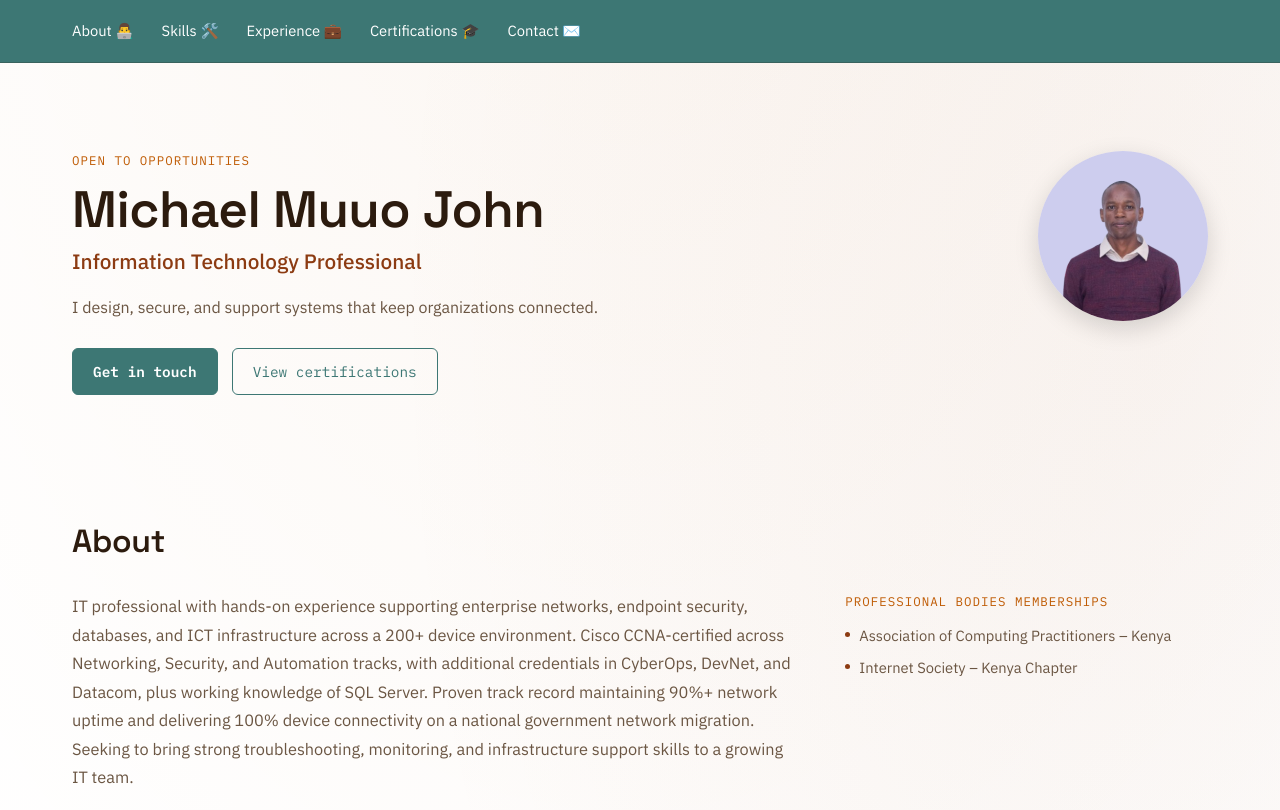
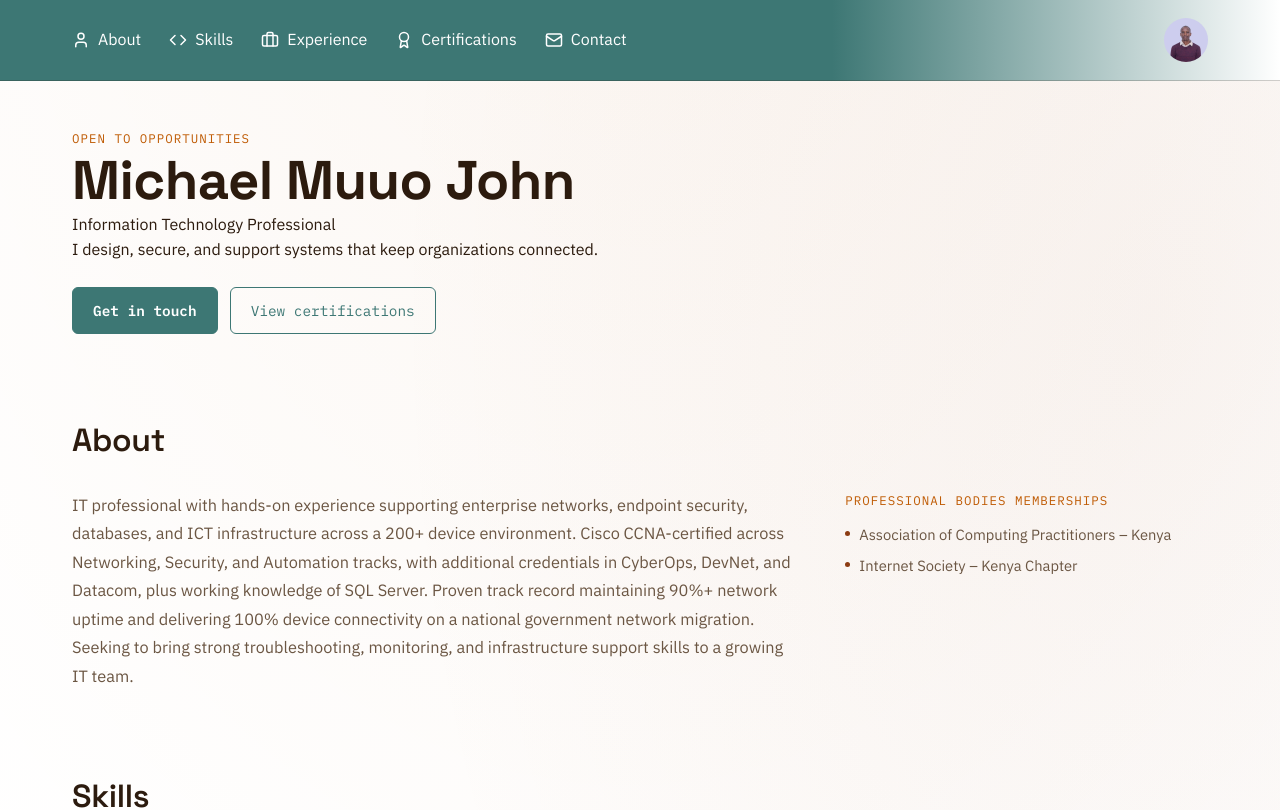
Before and after one commit to michaelmuuo/portfolio, a React (Vite) app: page / in a window 1280 px wide. Shown: the top 810 px of the page. Built offline with nearby package versions, Linux system fonts and the light colour scheme.

Commit message:
Update portfolio design and add projects button

```diff
--- a/src/App.css
+++ b/src/App.css
@@ -78,7 +78,12 @@
   position: sticky;
   top: 0;
   z-index: 20;
-  background: #3d7774;
+  background: linear-gradient(
+    to right,
+    #3d7774 0%,
+    #3d7774 65%,       /* solid teal until about two thirds across */
+    var(--bg) 100%     /* fades into your page background */
+  );
   border-bottom: 1px solid var(--rule-strong);
 }
 
@@ -87,14 +92,23 @@
 
 
 .nav__links a {
-  color: #FFFF;
-  font-size: 0.92rem;
+  display: flex;
+  align-items: center;
+  gap: 8px;
+  text-decoration: none;
+  color: #fff;
 }
 
-.nav__links a:hover {
-  color: var(--bg);
-  text-decoration: none;
+.nav__icon {
+  font-size: 18px;
+  flex-shrink: 0;
+  transition: transform 0.2s ease;
 }
+
+.nav__links a:hover .nav__icon {
+  transform: translateY(-2px);
+}
+
 
 .nav__inner {
   max-width: var(--max-width);
@@ -110,6 +124,15 @@
   gap: 28px;
 }
 
+.nav__photo {
+  width: 44px;
+  height: 44px;
+  border-radius: 50%;
+  object-fit: cover;
+  object-position: center top;
+  flex-shrink: 0;
+}
+
 @media (max-width: 640px) {
   .nav__links {
     display: none;
@@ -118,74 +141,39 @@
 
 /* ---------- hero ---------- */
 
+
+
+
 .hero {
-  max-width: var(--max-width);
-  margin: 0 auto;
-  padding: clamp(40px, 8vw, 88px) var(--gutter) 40px;
+  width: 100%;
 }
 
 .hero__inner {
-  display: grid;
-  grid-template-columns: 1fr auto; /* text takes the space, photo sits on the right */
-  align-items: start;              /* photo stays at the top */
-  gap: 40px;
-}
-.hero__photo {
-  width: 170px;
-  height: 170px;
-  border-radius: 50%;
-  object-fit: cover;
-  object-position: center top;
-  box-shadow: 0 8px 24px rgba(0, 0, 0, 0.15);
+  max-width: var(--max-width);
+  margin: 0 auto;
+  padding: 48px var(--gutter) 0;
 }
 
-@media (max-width: 700px) {
-  .hero__inner {
-    grid-template-columns: 1fr;
-  }
-  .hero__photo {
-    order: -1;        /* photo above the text on phones */
-    width: 110px;
-    height: 110px;
-  }
-}
-
-
 .hero__summary {
-  opacity: 0;
-  transform: translateY(8px);
-  transition: opacity 0.5s ease, transform 0.5s ease;
-}
-
-.hero__summary--visible {
-  opacity: 1;
-  transform: translateY(0);
-}
-
-.hero__name {
-  font-size: clamp(2rem, 5vw, 3.2rem);
-  margin: 10px 0 6px;
-}
-
-.hero__title {
-  font-size: clamp(1.05rem, 2vw, 1.3rem);
-  color: var(--accent-cyan);
-  font-weight: 500;
-  margin-bottom: 16px;
-}
-
-.hero__tagline {
-  max-width: 56ch;
-  color: var(--text-secondary);
-  font-size: 1rem;
-  margin-bottom: 28px;
+  max-width: 760px;
+  text-align: left;
 }
 
 .hero__actions {
   display: flex;
-  gap: 14px;
+  align-items: center;
+  justify-content: flex-start;
+  gap: 12px;
   flex-wrap: wrap;
+  margin-top: 24px;
 }
+.hero__name {
+  font-size: clamp(2.6rem, 4.5vw, 3.4rem);
+  font-weight: 700;
+  line-height: 1.15;
+}
+
+
 
 /* ---------- status bar ---------- */
 
--- a/src/components/Certifications.jsx
+++ b/src/components/Certifications.jsx
@@ -6,7 +6,7 @@ export default function Certifications() {
       <h2 className="section__title">Certifications</h2>
       <ul className="certs">
         {certifications.map((cert) => (
-          <li className="certs__item" key={cert.code}>
+          <li className="certs__item" key={cert.name}>
             <img
           className="certs__logo"
           src={issuerLogos[cert.issuer]}
--- a/src/components/Footer.jsx
+++ b/src/components/Footer.jsx
@@ -4,7 +4,7 @@ export default function Footer() {
   return (
     <footer className="footer">
       <p className="mono">
-        {profile.name} · {profile.location} · {new Date().getFullYear()}
+        {profile.name} · {profile.location} · © {new Date().getFullYear()}
       </p>
     </footer>
   )
--- a/src/components/Hero.jsx
+++ b/src/components/Hero.jsx
@@ -1,3 +1,4 @@
+
 import { profile } from '../data/content'
 
 export default function Hero() {
@@ -14,11 +15,6 @@ export default function Hero() {
             <a className="btn btn--ghost" href="#certifications">View certifications</a>
           </div>
         </div>
-        <img
-          src="/passport.png"
-          alt={profile.name}
-          className="hero__photo"
-        />
       </div>
     </section>
   )
--- a/src/components/Nav.jsx
+++ b/src/components/Nav.jsx
@@ -1,9 +1,18 @@
+
+import {
+  LuUser,
+  LuCode,
+  LuBriefcase,
+  LuAward,
+  LuMail
+} from 'react-icons/lu'
+
 const links = [
-  { href: '#about', label: 'About 👨‍💻' },
-  { href: '#skills', label: 'Skills 🛠️' },
-  { href: '#experience', label: 'Experience 💼' },
-  { href: '#certifications', label: 'Certifications 🎓' },
-  { href: '#contact', label: 'Contact ✉️' },
+  { href: '#about', label: 'About', icon: LuUser },
+  { href: '#skills', label: 'Skills', icon: LuCode },
+  { href: '#experience', label: 'Experience', icon: LuBriefcase },
+  { href: '#certifications', label: 'Certifications', icon: LuAward },
+  { href: '#contact', label: 'Contact', icon: LuMail },
 ]
 
 export default function Nav() {
@@ -13,13 +22,27 @@ export default function Nav() {
 
         <nav aria-label="Section navigation">
           <ul className="nav__links">
-            {links.map((link) => (
-              <li key={link.href}>
-                <a href={link.href}>{link.label}</a>
-              </li>
-            ))}
+            {links.map((link) => {
+              const Icon = link.icon
+
+              return (
+                <li key={link.href}>
+                  <a href={link.href}>
+                    <Icon className="nav__icon" aria-hidden="true" />
+                    <span>{link.label}</span>
+                  </a>
+                </li>
+              )
+            })}
           </ul>
         </nav>
+
+        <img
+          src="/passport.png"
+          alt="Michael Muuo John"
+          className="nav__photo"
+        />
+
       </div>
     </header>
   )
--- a/src/data/content.js
+++ b/src/data/content.js
@@ -6,8 +6,8 @@ export const profile = {
   location: 'Nairobi, Kenya',
   tagline:
     'I design, secure, and support systems that keep organizations connected.',
-  email: 'your.email@example.com',
-  linkedin: 'https://linkedin.com/in/your-handle',
+  email: 'michaelmuuo912@gmail.com',
+  linkedin: 'https://www.linkedin.com/in/michael-muuo-2684a93b1/',
   github: 'https://github.com/your-handle',
   resumeUrl: '#',
   availability: 'Open to opportunities',
```
Also changed, not shown: package.json (+4 -3 lines), 1 other file (tests, documents, lock files or other folders).
